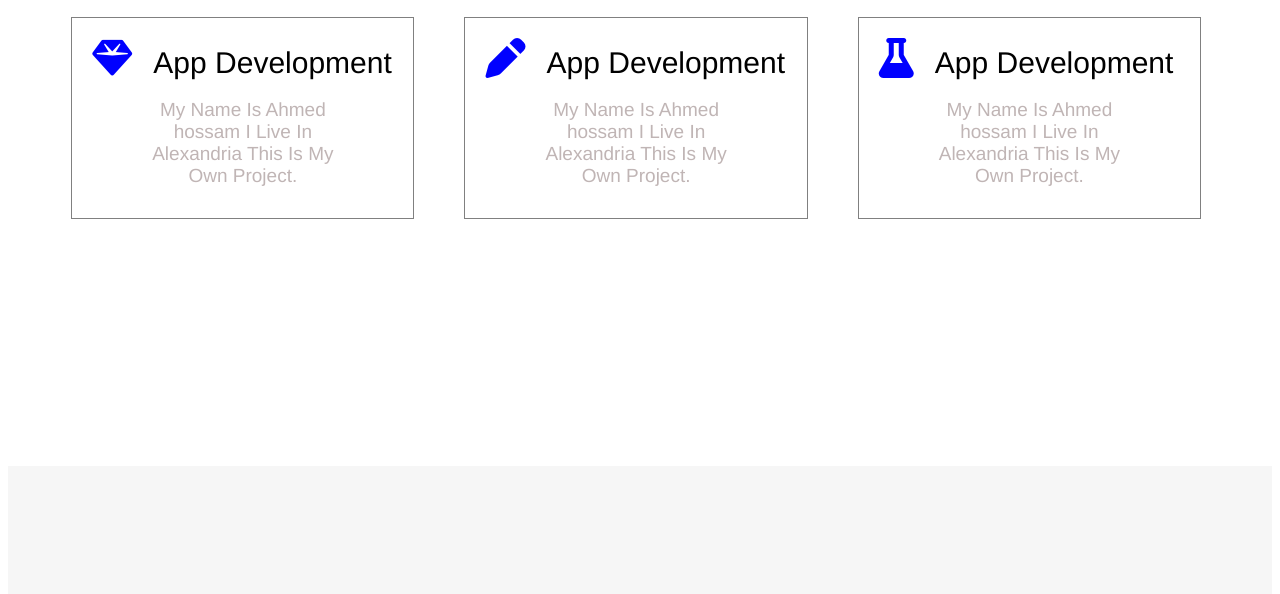
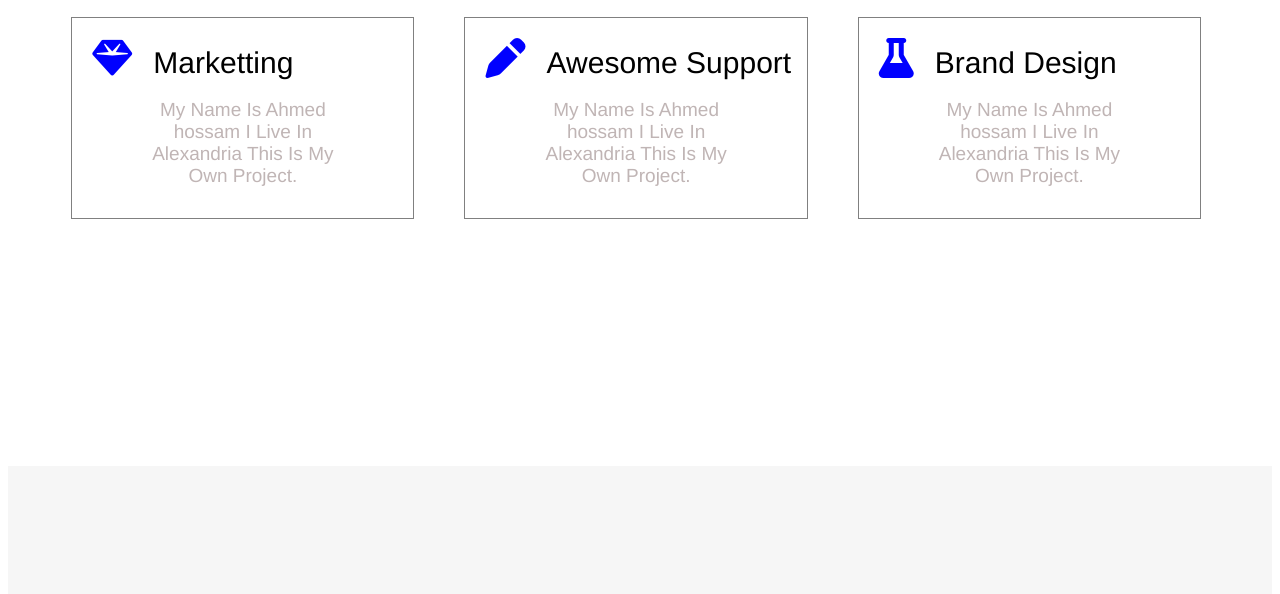
Before and after one commit to ahmedhoss22/First-project, a plain HTML site: page index.html in a window 1280 px wide. Shown: the part 2975-3569 px from the top of the page. Drawn offline with Linux system fonts and the light colour scheme.

Commit message:
Update index.html

```diff
--- a/index.html
+++ b/index.html
@@ -155,17 +155,17 @@
     <div class="row32">
         <div class="cont31">
             <i class="fas fa-gem"></i>
-              <span>&nbsp;&nbsp;App Development</span>
+              <span>&nbsp;&nbsp;Marketting</span>
             <p>My Name Is Ahmed hossam I Live In Alexandria This Is My Own Project.</p>
         </div>
         <div class="cont32">
             <i class="fas fa-pen"></i>
-             <span>&nbsp;&nbsp;App Development</span>
+             <span>&nbsp;&nbsp;Awesome Support</span>
             <p>My Name Is Ahmed hossam I Live In Alexandria This Is My Own Project.</p>
         </div>
         <div class="cont31">
             <i class="fas fa-flask"></i>
-              <span>&nbsp;&nbsp;App Development</span>
+              <span>&nbsp;&nbsp;Brand Design</span>
             <p>My Name Is Ahmed hossam I Live In Alexandria This Is My Own Project.</p>
         </div>
 
```
